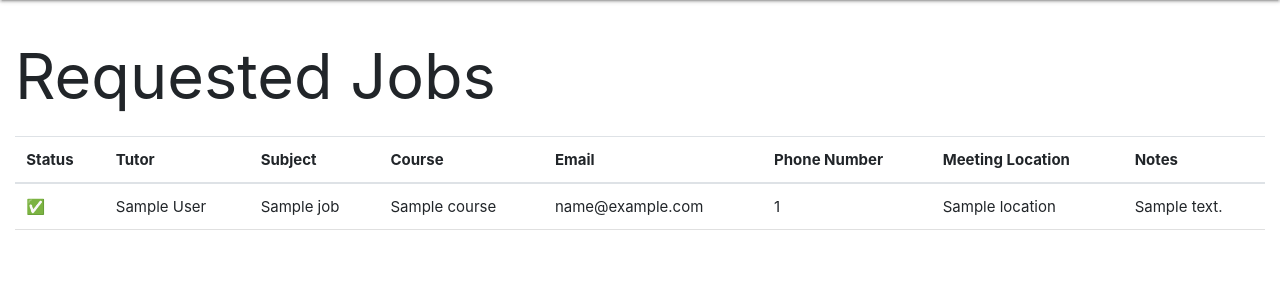
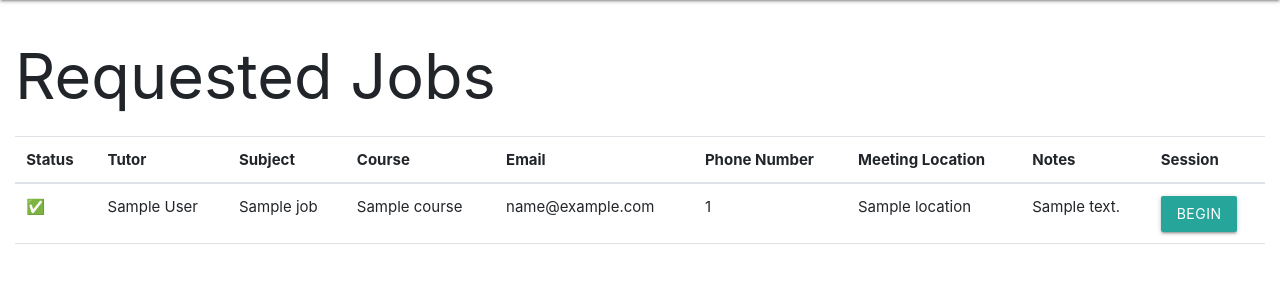
Before and after one commit to swatisriva1/quick-tutor-project, a Django app: template tutor/templates/tutor/requested_jobs_list.html in a window 1280 px wide. Shown: the part 64-364 px from the top of the page. Run offline with Django 3.2, Linux system fonts and the light colour scheme; the template is opened without the code that fills it: most values are stand-ins (such as "Sample title", 1, 10 or a date in 2020); data that the repository does not hold is empty; parts of the project's set-up code (start-up, migrations or seed data) failed here and were passed over; some libraries are stand-ins or nearby versions.

Commit message:
Added Begin Session Button
Added a Button to Begin the Session on the Requested Jobs Page for a Student

```diff
--- a/tutor/templates/tutor/requested_jobs_list.html
+++ b/tutor/templates/tutor/requested_jobs_list.html
@@ -20,6 +20,7 @@
                 <th>Phone Number</th>
                 <th>Meeting Location</th>
                 <th>Notes</th>
+                <th>Session</th>
             </tr>
         </thead>
         <tbody>
@@ -36,7 +37,7 @@
                     {% if job.tutor_profile != None %}
                     {{ job.tutor_profile.first_name }} {{ job.tutor_profile.last_name }}
                     {% else %}
-                    -
+                    Not Assigned
                     {% endif %}
                 </td>
                 <td>{{ job.subject }}</td>
@@ -57,6 +58,13 @@
                 </td>
                 <td>{{ job.location }}</td>
                 <td>{{ job.notes }}</td>
+                <td>
+                    {% if job.tutor_profile != None %}
+                    <button type="button" class="btn btn-info">Begin</button>
+                    {% else %}
+                    <button type="button" class="btn btn-info" disabled>Wait</button>
+                    {% endif %}
+                </td>
             </tr>
             {% empty %}
             <tr>
```
